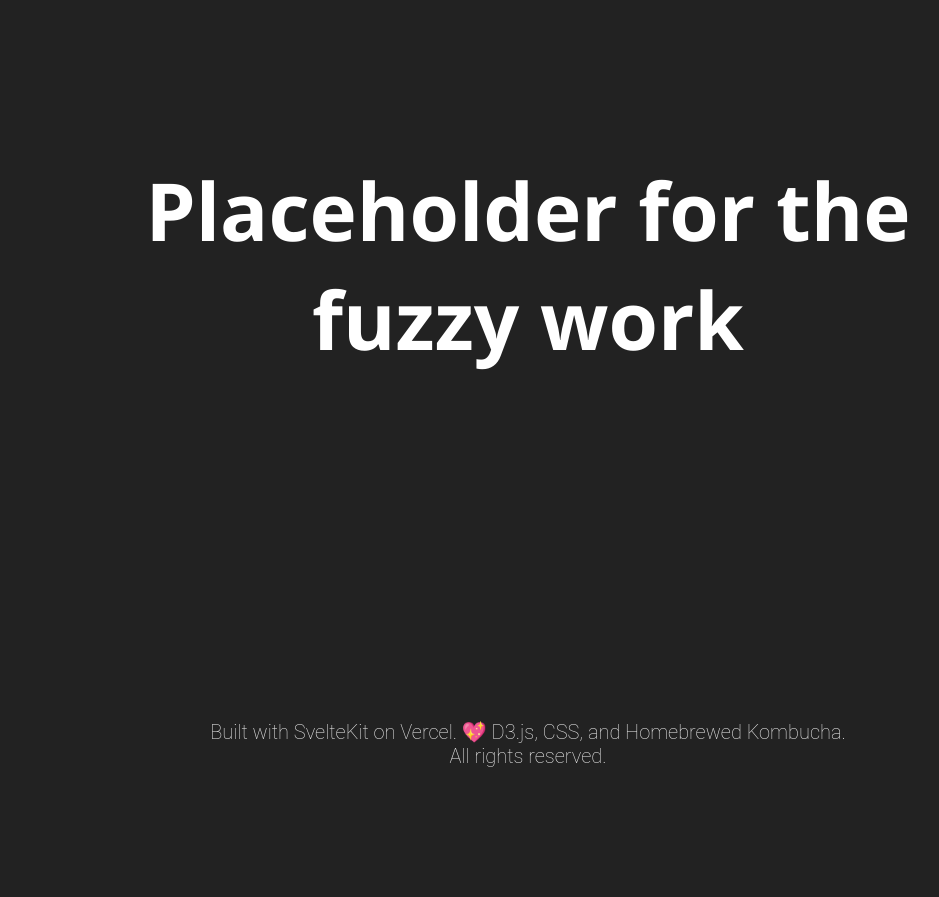
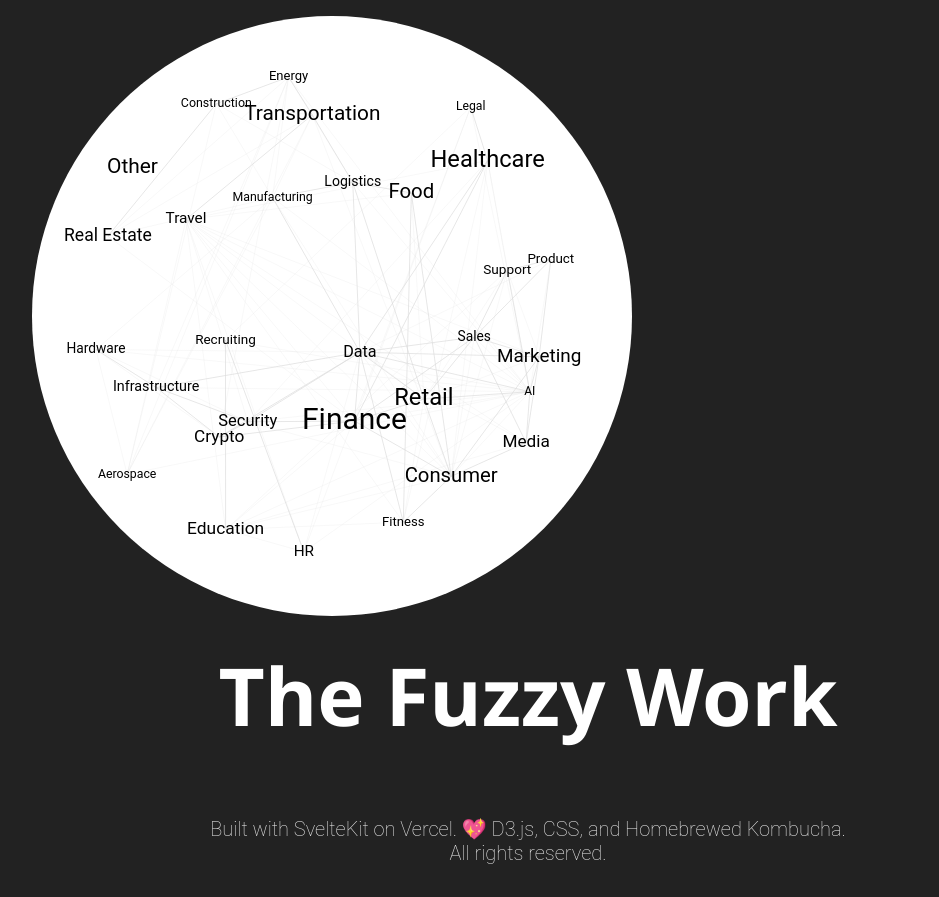
Before and after one commit to Shanfan/shanfanhuang.com, a SvelteKit app: page /projects/the-fuzzy-work in a window 1280 px wide. Shown: the whole page, without its empty margins (112-1051 px from the left). Before the commit the page ends 800 px from the top, so only its background shows below. Built offline with nearby package versions, Linux system fonts and the light colour scheme; a web font is replaced by a local one.

Commit message:
Laid out the industries as a network graph

```diff
--- a/src/routes/projects/the-fuzzy-work/+page.svelte
+++ b/src/routes/projects/the-fuzzy-work/+page.svelte
@@ -4,15 +4,18 @@
 	let relationships = data.relationships;
 	let industries = data.industries;
 	let layoffs = data.layoffs;
+
+	import IndustryFilter from './IndustryFilter.svelte';
 </script>
 
 <svelte:head>
-	<title>Projects</title>
+	<title>The Fuzzy Work</title>
 	<meta name="description" content="The Fuzzy Work" />
 </svelte:head>
 
-<div class="text-column">
+<div>
+	<IndustryFilter {relationships} {industries} />
 	<!-- Todo: Needs a "back" button to go back to home page -->
-	<h1 style="color: white">Placeholder for the fuzzy work</h1>
+	<h1 style="color: white">The Fuzzy Work</h1>
 	<!-- Todo: Listing all the projects-->
 </div>
--- /dev/null
+++ b/src/routes/projects/the-fuzzy-work/IndustryFilter.svelte
@@ -0,0 +1,105 @@
+<script>
+	// @ts-nocheck
+	import * as d3 from 'd3';
+	let { relationships, industries } = $props();
+
+	let nodeData = industries.map((d) => ({ id: d.industry, count: d.count }));
+	let linkData = relationships.map((d) => ({
+		source: d.Source,
+		target: d.Target,
+		value: d.Strength
+	}));
+
+	let dimensions = {
+		width: 600,
+		height: 600,
+		marginTop: 50,
+		marginLeft: 50,
+		marginRight: 50,
+		marginBottom: 50
+	};
+	let boundRect = {
+		width: dimensions.width - dimensions.marginLeft - dimensions.marginRight,
+		height: dimensions.height - dimensions.marginTop - dimensions.marginBottom
+	};
+
+	let fontSizeScale = d3
+		.scaleLinear()
+		.domain([d3.min(nodeData, (d) => d.count), d3.max(nodeData, (d) => d.count)])
+		.range([12, 30]);
+
+	let simulation = d3.forceSimulation(nodeData).force(
+		'link',
+		d3
+			.forceLink(linkData)
+			.id((d) => d.id)
+			.distance((d) => (d.value === 2 ? 200 : boundRect.height))
+	);
+
+	let nodes = $state([]),
+		links = $state([]);
+
+	simulation.on('tick', () => {
+		nodes = simulation.nodes();
+		links = linkData.map((d) => ({ ...d }));
+	});
+
+	$effect(() => {
+		simulation
+			.force('charge', d3.forceManyBody())
+			.force('center', d3.forceCenter(boundRect.width / 2, boundRect.height / 2))
+			.force('x', d3.forceX(boundRect.width / 2).strength(0.3))
+			.force('y', d3.forceY(boundRect.height / 2).strength(0.3))
+			.force(
+				'collide',
+				d3
+					.forceCollide((d) => fontSizeScale(d.count) * 0.9)
+					.strength(1)
+					.iterations(3)
+			);
+	});
+</script>
+
+<div>
+	<svg
+		width={dimensions.width}
+		height={dimensions.height}
+		viewBox="0, 0, {dimensions.width}, {dimensions.height}"
+	>
+		<g class="links" transform="translate({dimensions.marginLeft}, {dimensions.marginTop})">
+			{#each links as link}
+				{#if link.value > 0}
+					<line
+						x1={link.source.x}
+						y1={link.source.y}
+						x2={link.target.x}
+						y2={link.target.y}
+						stroke="#ddd"
+						stroke-width="1"
+						opacity={link.value === 2 ? 0.7 : 0.2}
+					/>
+				{/if}
+			{/each}
+		</g>
+		<g class="nodes" transform="translate({dimensions.marginLeft}, {dimensions.marginTop})">
+			{#each nodes as node}
+				<text
+					text-anchor="middle"
+					alignment-baseline="middle"
+					x={node.x}
+					y={node.y}
+					font-size={fontSizeScale(node.count)}
+				>
+					{node.id}
+				</text>
+			{/each}
+		</g>
+	</svg>
+</div>
+
+<style>
+	svg {
+		background: #fff;
+		border-radius: 50%;
+	}
+</style>
```
